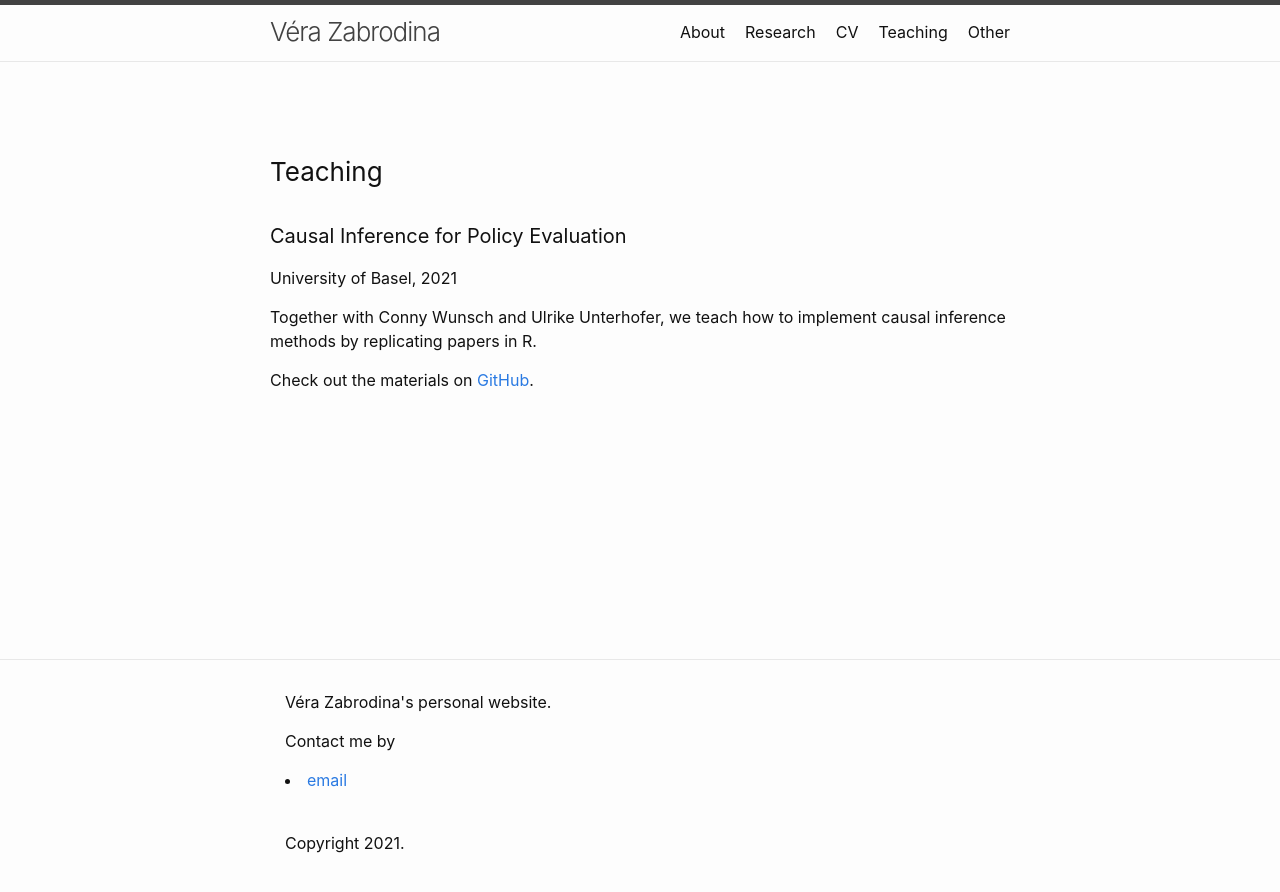
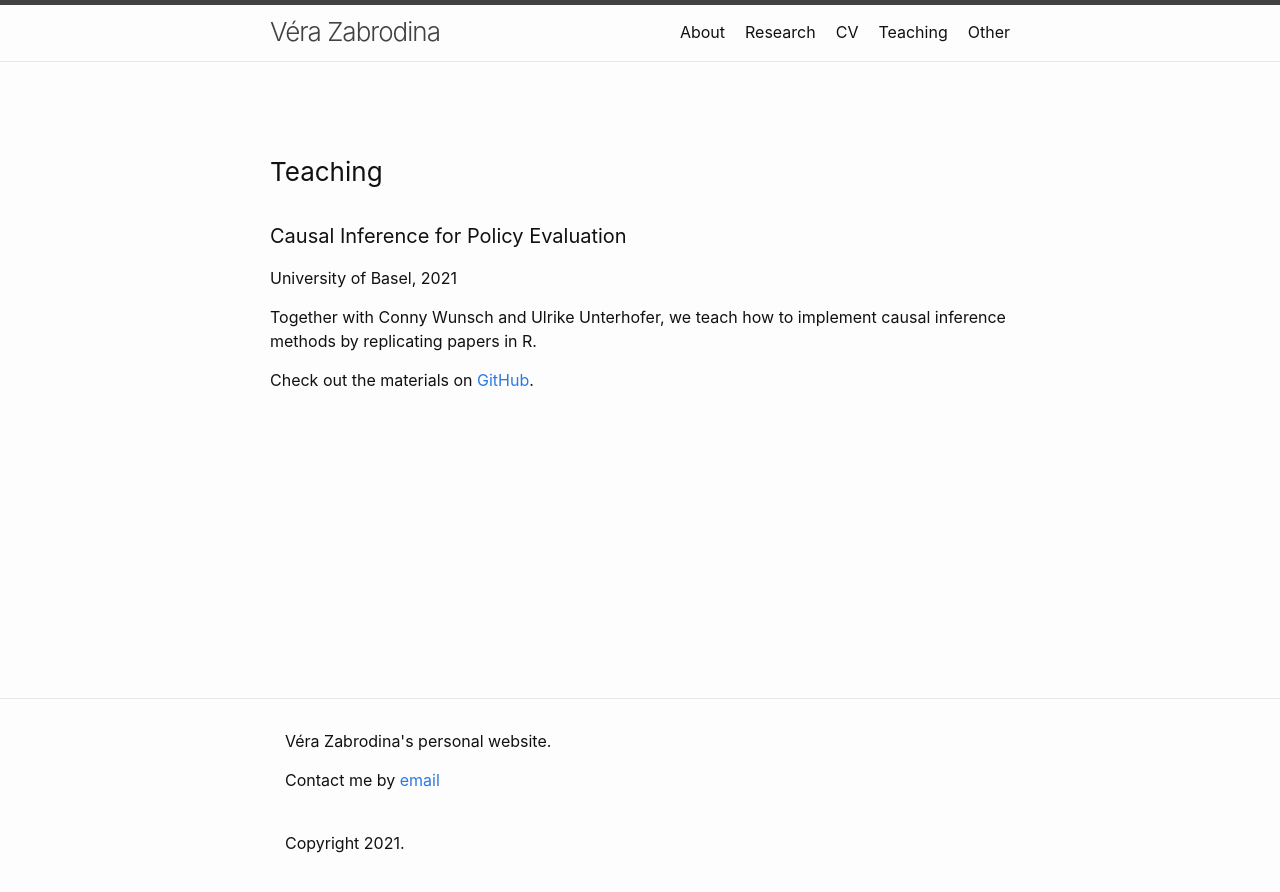
Before and after one commit to verazb/verazb.github.io, a Jekyll site: the page built from teaching.md, in a window 1280 px wide. Shown: the top 892 px of the page. Built offline with Jekyll 4.4.1, drawn with Linux system fonts in a browser that asks for light colours; our own code applies the rules of GitHub Pages for plain Markdown files.

Commit message:
Update footer.html

```diff
--- a/_includes/footer.html
+++ b/_includes/footer.html
@@ -22,7 +22,7 @@
       </div>
       <div class="footer-col">
         <p>{{ site.description | escape }}</p>
-        <p>Contact me by <li><a class="u-email" href="mailto:vera.zabrodina@unibas.ch">email</a></li></p>
+        <p>Contact me by <a class="u-email" href="mailto:vera.zabrodina@unibas.ch">email</a></p>
         <br />
         <p>Copyright 2021.</p>
       </div>
```
